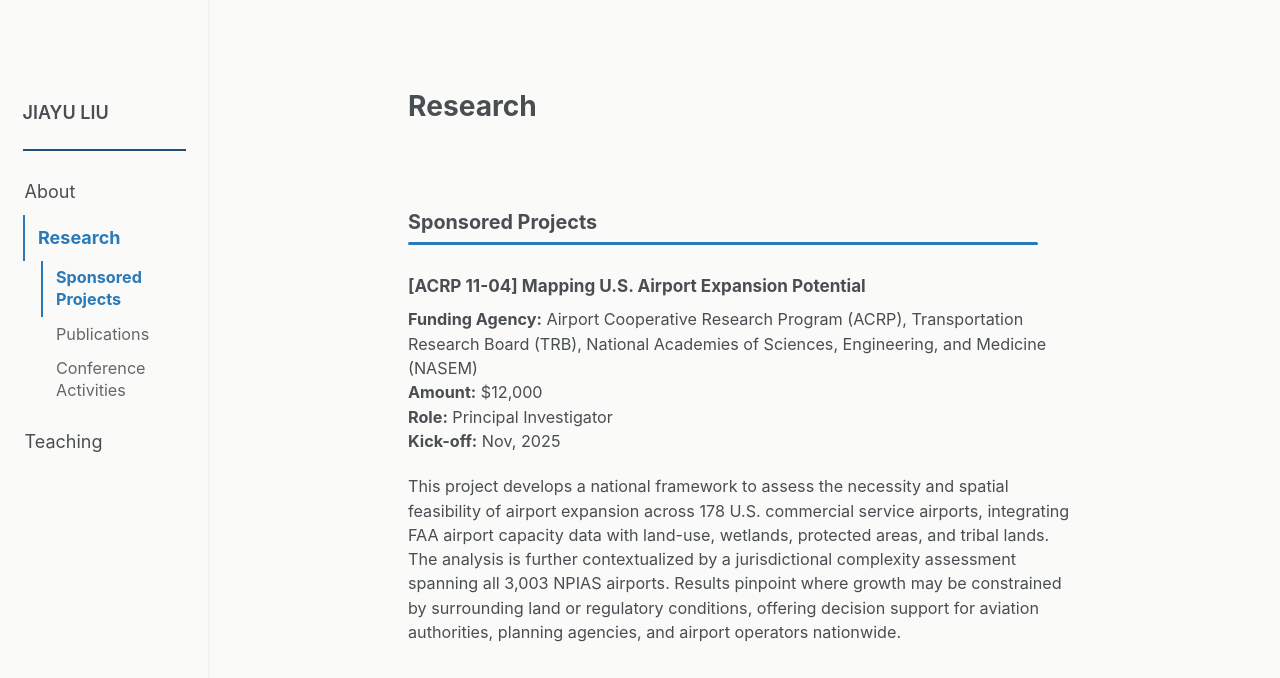
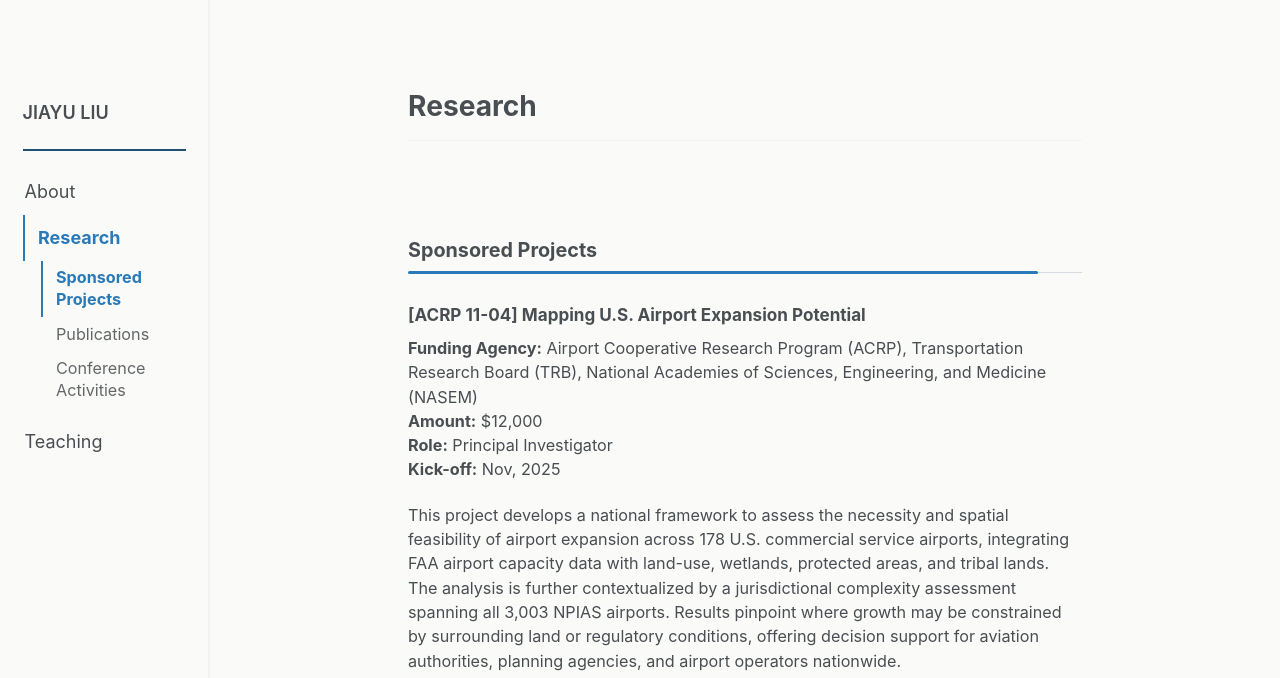
Before and after one commit to liu3309/liu3309.github.io, a Jekyll site: the page built from _pages/research.md, in a window 1280 px wide and 1400 px high. Shown: the top 678 px of the window. Built offline with Jekyll 4.4.1, drawn with Linux system fonts in a browser that asks for light colours; a script that is not in the unit is left out.

Commit message:
Update main.scss

```diff
--- a/assets/css/main.scss
+++ b/assets/css/main.scss
@@ -1842,126 +1842,75 @@ html {
 
 
 /* ==========================================================================
-   FINAL RESEARCH DIVIDER CLEANUP
-   Removes faint gray separators while keeping the blue H2 accent line
-   ========================================================================== */
-/* Remove the faint line under the generated page title */
-.page__header,
-.page__inner-wrap > header,
-#page-title,
-.page__title {
-  border: 0 !important;
-  border-bottom: 0 !important;
-  box-shadow: none !important;
-  background-image: none !important;
-}
-
-/* Remove theme-created pseudo-element from the page title */
-#page-title::before,
-#page-title::after,
-.page__title::before,
-.page__title::after {
-  display: none !important;
-  content: none !important;
-}
-
-/* Remove faint gray borders from H2 headings */
+   FINAL H2 DIVIDER STYLE
+   ========================================================================== */
+
 .page__content h2,
 .research-section h2 {
-  position: relative !important;
-
-  border: 0 !important;
-  border-bottom: 0 !important;
-
-  box-shadow: none !important;
-  background-image: none !important;
-}
-
-/* Keep only the blue line below H2 headings */
+  position: relative;
+
+  margin-top: 2.4rem;
+  margin-bottom: 1rem;
+  padding-bottom: 0.55rem;
+
+  font-size: 1.1rem;
+  font-weight: 700;
+
+  /* light divider extending the full text width */
+  border-bottom: 1px solid #d7dce3 !important;
+
+  box-shadow: none;
+  background: transparent;
+}
+
+/* blue accent sitting on top of the gray divider */
 .page__content h2::after,
 .research-section h2::after {
-  content: "" !important;
-
-  position: absolute !important;
-  left: 0 !important;
-  bottom: 0 !important;
-
-  display: block !important;
-
-  width: 630px !important;
-  max-width: 100% !important;
-  height: 3px !important;
-
-  margin: 0 !important;
-  padding: 0 !important;
-
-  background: #2a7ab9 !important;
-  border: 0 !important;
-  border-radius: 2px !important;
-  box-shadow: none !important;
-}
-
-/* Remove borders between Research sections without hiding content */
-.research-section,
-.research-section + .research-section {
-  border: 0 !important;
-  border-top: 0 !important;
-  border-bottom: 0 !important;
-
-  box-shadow: none !important;
-  background-image: none !important;
-}
-
-/* Keep HR elements in the document, but make only ordinary section HRs invisible */
-.page__content > hr:not(.research-project__divider),
-.research-section > hr:not(.research-project__divider) {
-  height: 0 !important;
-  margin: 0 !important;
-  padding: 0 !important;
-
-  border: 0 !important;
-  background: transparent !important;
-  box-shadow: none !important;
-}
-
-/* Keep the intentional sponsored-project divider */
-.research-project__divider {
-  display: block !important;
-
-  width: 100% !important;
-  height: 3px !important;
-
-  margin: 3rem 0 !important;
-  border: 0 !important;
-
-  background: linear-gradient(
-    to right,
-    rgba(42, 122, 185, 0.35),
-    #2a7ab9 20%,
-    #2a7ab9 80%,
-    rgba(42, 122, 185, 0.35)
-  ) !important;
-
-  border-radius: 3px !important;
-}
-
-/* Responsive spacing */
-@media screen and (max-width: 1199px) {
+  content: "";
+
+  position: absolute;
+  left: 0;
+  bottom: -2px;
+
+  width: 630px;
+  max-width: 100%;
+  height: 3px;
+
+  background: #2a7ab9;
+  border-radius: 2px;
+}
+
+/* Remove divider ONLY from your About-page name */
+.about-profile h2,
+.about-profile__name {
+  border-bottom: none !important;
+}
+
+.about-profile h2::after,
+.about-profile__name::after {
+  display: none !important;
+}
+
+/* More spacing before Publications and Conference Activities */
+#publications,
+#conference-activities {
+  padding-top: 1.5rem;
+  margin-top: 2rem;
+}
+
+/* Responsive */
+@media (max-width:1199px){
 
   .page__content h2,
-  .research-section h2 {
-    margin-top: 1rem !important;
-    margin-bottom: 0.75rem !important;
-    padding-bottom: 0.35rem !important;
-  }
-
-  .research-section + .research-section {
-    margin-top: 1.5rem !important;
-    padding-top: 0.25rem !important;
-  }
-
-  .research-project__divider {
-    margin: 1.75rem 0 !important;
+  .research-section h2{
+    margin-top:1.5rem;
+    margin-bottom:.75rem;
+  }
+
+  #publications,
+  #conference-activities{
+    margin-top:1.25rem;
+    padding-top:.75rem;
   }
 }
 
```
